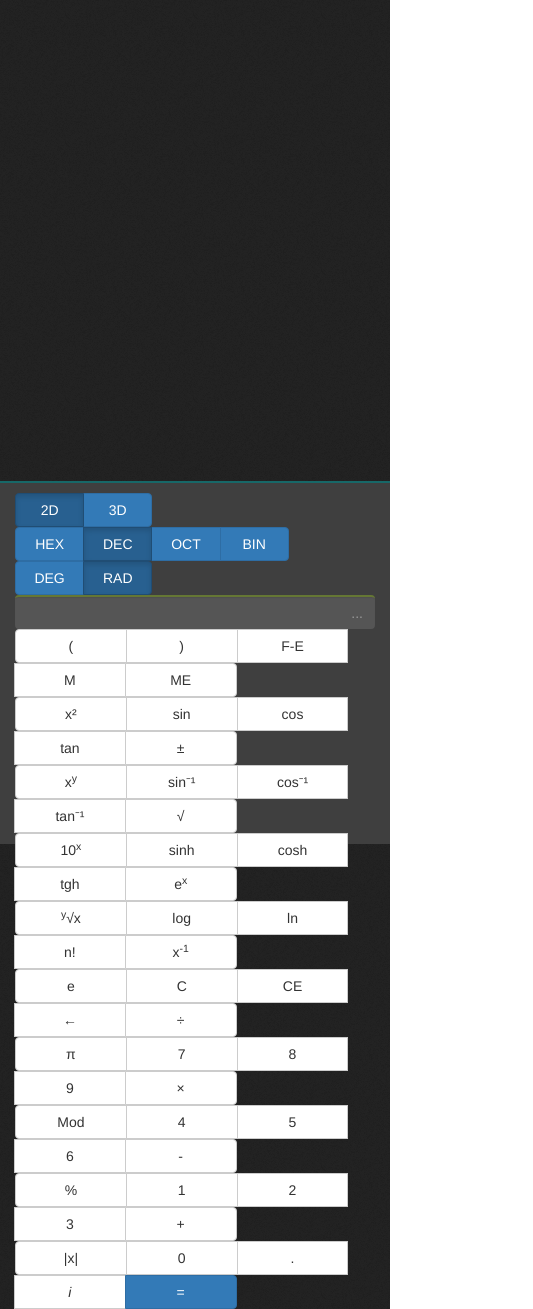
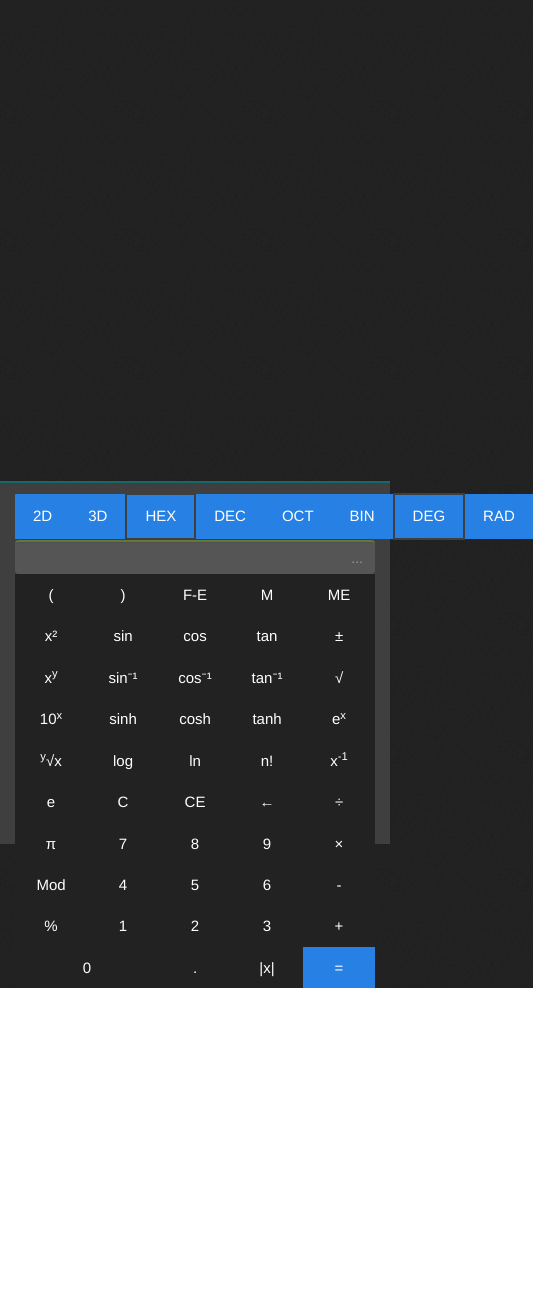
Before and after one commit to neo13/SciCal, a website: page index.html in a window 390 px wide. Shown: the whole page, 533 px wide, since content can reach past the window. After the commit the page ends 988 px from the top, so only its background shows below. Drawn offline with nearby package versions, Linux system fonts and the light colour scheme.

Commit message:
redesign with responsive prospective

```diff
--- a/index.html
+++ b/index.html
@@ -19,20 +19,18 @@
 				<div class="col-md-12">
 					<div class="row" id="input-container">
 						<div class="col-md-6" id="type-container">
-							<div class="btn-group" role="group">
-								<button type="botton" class="btn btn-primary active">2D</button>
-								<button type="botton" class="btn btn-primary">3D</button>
-							</div>
-							<div class="btn-group" role="group">
-								<button type="botton" class="btn btn-primary">HEX</button>
-								<button type="botton" class="btn btn-primary active">DEC</button>
-								<button type="botton" class="btn btn-primary">OCT</button>
-								<button type="botton" class="btn btn-primary">BIN</button>
-							</div>
-							<div class="btn-group" role="group">
-								<button type="botton" class="btn btn-primary">DEG</button>
-								<button type="botton" class="btn btn-primary active">RAD</button>
-							</div>
+							<table id="type-key-pad" class="key-pad">
+								<tr>
+									<td>2D</td>
+									<td class="mr">3D</td>
+									<td class="ml">HEX</td>
+									<td>DEC</td>
+									<td>OCT</td>
+									<td class="mr">BIN</td>
+									<td class="ml">DEG</td>
+									<td>RAD</td>
+								</tr>
+							</table>
 						</div>
 						<div class="col-md-6">
 							<input id="eqInput" class="form-control" type="text" placeholder="...">
@@ -40,118 +38,81 @@
 					</div>
 					<div class="row" id="key-container">
 						<div class="col-md-6">
-							<div class="row">
-								<div class="col-md-12">
-									<div class="btn-group" role="group">
-										<button class="btn btn-default">(</button>
-										<button class="btn btn-default">)</button>
-										<button class="btn btn-default">F-E</button>
-										<button class="btn btn-default">M</button>
-										<button class="btn btn-default">ME</button>
-									</div>
-								</div>
-							</div>
-							<div class="row">
-								<div class="col-md-12">
-									<div class="btn-group" role="group">
-										<button class="btn btn-default">x&#178;</button>
-										<button class="btn btn-default">sin</button>
-										<button class="btn btn-default">cos</button>
-										<button class="btn btn-default">tan</button>
-										<button class="btn btn-default">&plusmn;</button>
-									</div>
-								</div>
-							</div>
-							<div class="row">
-								<div class="col-md-12">
-									<div class="btn-group" role="group">
-										<button class="btn btn-default">x<sup>y</sup></button>
-										<button class="btn btn-default">sin&#8315;&#185;</button>
-										<button class="btn btn-default">cos&#8315;&#185;</button>
-										<button class="btn btn-default">tan&#8315;&#185;</button>
-										<button class="btn btn-default">&radic;</button>
-									</div>
-								</div>
-							</div>
-							<div class="row">
-								<div class="col-md-12">
-									<div class="btn-group" role="group">
-										<button class="btn btn-default">10<sup>x</sup></button>
-										<button class="btn btn-default">sinh</button>
-										<button class="btn btn-default">cosh</button>
-										<button class="btn btn-default">tgh</button>
-										<button class="btn btn-default">e<sup>x</sup></button>
-									</div>
-								</div>
-							</div>
-							<div class="row">
-								<div class="col-md-12">
-									<div class="btn-group" role="group">
-										<button class="btn btn-default"><sup>y</sup>&radic;x</button>
-										<button class="btn btn-default">log</button>
-										<button class="btn btn-default">ln</button>
-										<button class="btn btn-default">n!</button>
-										<button class="btn btn-default">x<sup>-1</sup></button>
-									</div>
-								</div>
-							</div>
+							<table id="left-key-pad" class="key-pad">
+								<tr>
+									<td>(</td>
+									<td>)</td>
+									<td>F-E</td>
+									<td>M</td>
+									<td>ME</td>
+								</tr>
+								<tr>
+									<td>x&#178;</td>
+									<td>sin</td>
+									<td>cos</td>
+									<td>tan</td>
+									<td>&plusmn;</td>
+								</tr>
+								<tr>
+									<td>x<sup>y</sup></td>
+									<td>sin&#8315;&#185;</td>
+									<td>cos&#8315;&#185;</td>
+									<td>tan&#8315;&#185;</td>
+									<td>&radic;</td>
+								</tr>
+								<tr>
+									<td>10<sup>x</sup></td>
+									<td>sinh</td>
+									<td>cosh</td>
+									<td>tanh</td>
+									<td>e<sup>x</sup></td>
+								</tr>
+								<tr>
+									<td><sup>y</sup>&radic;x</td>
+									<td>log</td>
+									<td>ln</td>
+									<td>n!</td>
+									<td>x<sup>-1</sup></td>
+								</tr>
+							</table>
 						</div>
 						<div class="col-md-6">
-							<div class="row">
-								<div class="col-md-12">
-									<div class="btn-group" role="group">
-										<button class="btn btn-default">e</button>
-										<button class="btn btn-default">C</button>
-										<button class="btn btn-default">CE</button>
-										<button class="btn btn-default">&larr;</button>
-										<button class="btn btn-default">&divide;</button>
-									</div>
-								</div>
-							</div>
-							<div class="row">
-								<div class="col-md-12">
-									<div class="btn-group" role="group">
-										<button class="btn btn-default">&pi;</button>
-										<button class="btn btn-default">7</button>
-										<button class="btn btn-default">8</button>
-										<button class="btn btn-default">9</button>
-										<button class="btn btn-default">&times;</button>
-									</div>
-								</div>
-							</div>
-							<div class="row">
-								<div class="col-md-12">
-									<div class="btn-group" role="group">
-										<button class="btn btn-default">Mod</button>
-										<button class="btn btn-default">4</button>
-										<button class="btn btn-default">5</button>
-										<button class="btn btn-default">6</button>
-										<button class="btn btn-default">-</button>
-									</div>
-								</div>
-							</div>
-							<div class="row">
-								<div class="col-md-12">
-									<div class="btn-group" role="group">
-										<button class="btn btn-default">%</button>
-										<button class="btn btn-default">1</button>
-										<button class="btn btn-default">2</button>
-										<button class="btn btn-default">3</button>
-										<button class="btn btn-default">+</button>
-									</div>
-								</div>
-							</div>
-							<div class="row">
-								<div class="col-md-12">
-									<div class="btn-group" role="group">
-										<button class="btn btn-default">|x|</button>
-										<button class="btn btn-default">0</button>
-										<button class="btn btn-default">.</button>
-										<button class="btn btn-default"><i>i</i></button>
-										<button class="btn btn-primary">=</button>
-									</div>
-								</div>
-							</div>
+							<table id="left-key-pad" class="key-pad">
+								<tr>
+									<td>e</td>
+									<td>C</td>
+									<td>CE</td>
+									<td>&larr;</td>
+									<td>&divide;</td>
+								</tr>
+								<tr>
+									<td>&pi;</td>
+									<td>7</td>
+									<td>8</td>
+									<td>9</td>
+									<td>&times;</td>
+								</tr>
+								<tr>
+									<td>Mod</td>
+									<td>4</td>
+									<td>5</td>
+									<td>6</td>
+									<td>-</td>
+								</tr>
+								<tr>
+									<td>%</td>
+									<td>1</td>
+									<td>2</td>
+									<td>3</td>
+									<td>+</td>
+								</tr>
+								<tr>
+									<td colspan="2">0</td>
+									<td>.</td>
+									<td>|x|</td>
+									<td class="blue">=</td>
+								</tr>
+							</table>
 						</div>
 					</div>
 				</div>
--- a/styles.css
+++ b/styles.css
@@ -27,3 +27,72 @@ div#key-container button{
 div#type-container button {
 	width: 69.2px;
 }
+table.key-pad {
+	width: 100%;
+	padding: 0;
+	margin: 0;
+	border-spacing: 0px;
+	border-collapse: collapse;
+}
+table.key-pad tr{
+	width: 100%;
+	padding: 0;
+	margin: 0;
+}
+table.key-pad tr td {
+	width: 20%;
+	color: #FFF;
+	background-color: #222;
+	border-color: #222;
+	margin-bottom: 0px;
+	font-weight: normal;
+	text-align: center;
+	vertical-align: middle;
+	cursor: pointer;
+	background-image: none;
+	white-space: nowrap;
+	padding: 10px 18px;
+	font-size: 15px;
+	line-height: 1.42857;
+	border-radius: 0px;
+	-webkit-touch-callout: none;
+    -webkit-user-select: none;
+    -khtml-user-select: none;
+    -moz-user-select: none;
+    -ms-user-select: none;
+    -o-user-select: none;
+    user-select: none;
+}
+table#type-key-pad tr td {
+	width: 12.5%;
+	background-color: #2780E3;
+	border-color: #2780E3;
+	line-height: 1.52857;
+}
+table#type-key-pad tr td:hover,
+table#type-key-pad tr td.active{
+	color: #FFF;
+	background-color: #1967BE;
+	border-color: #1862B5;
+}
+table#type-key-pad tr td.ml {
+	border: 2px solid #3F3F3F;
+}
+table#type-key-pad tr td.mr {
+	border-right: 2px solid #3F3F3F;
+}
+table.key-pad tr td.blue {
+	color: #FFF;
+	background-color: #2780E3;
+	border-color: #2780E3;
+}
+table.key-pad tr td:hover {
+	color: #FFF;
+	background-color: #090909;
+	border-color: #040404;
+}
+table.key-pad tr td.blue:hover {
+	color: #FFF;
+	background-color: #1967BE;
+	border-color: #1862B5;
+}
```
